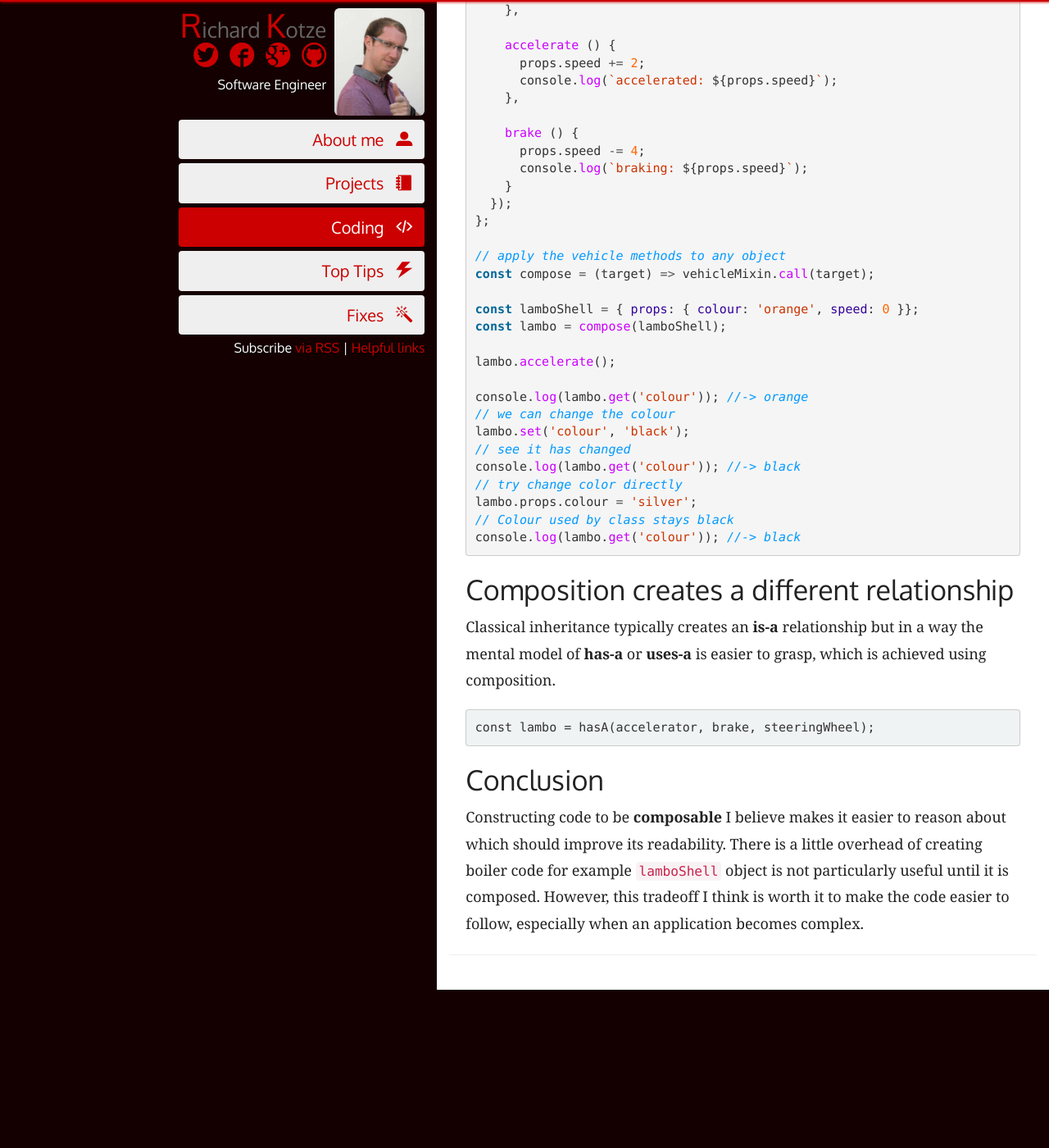
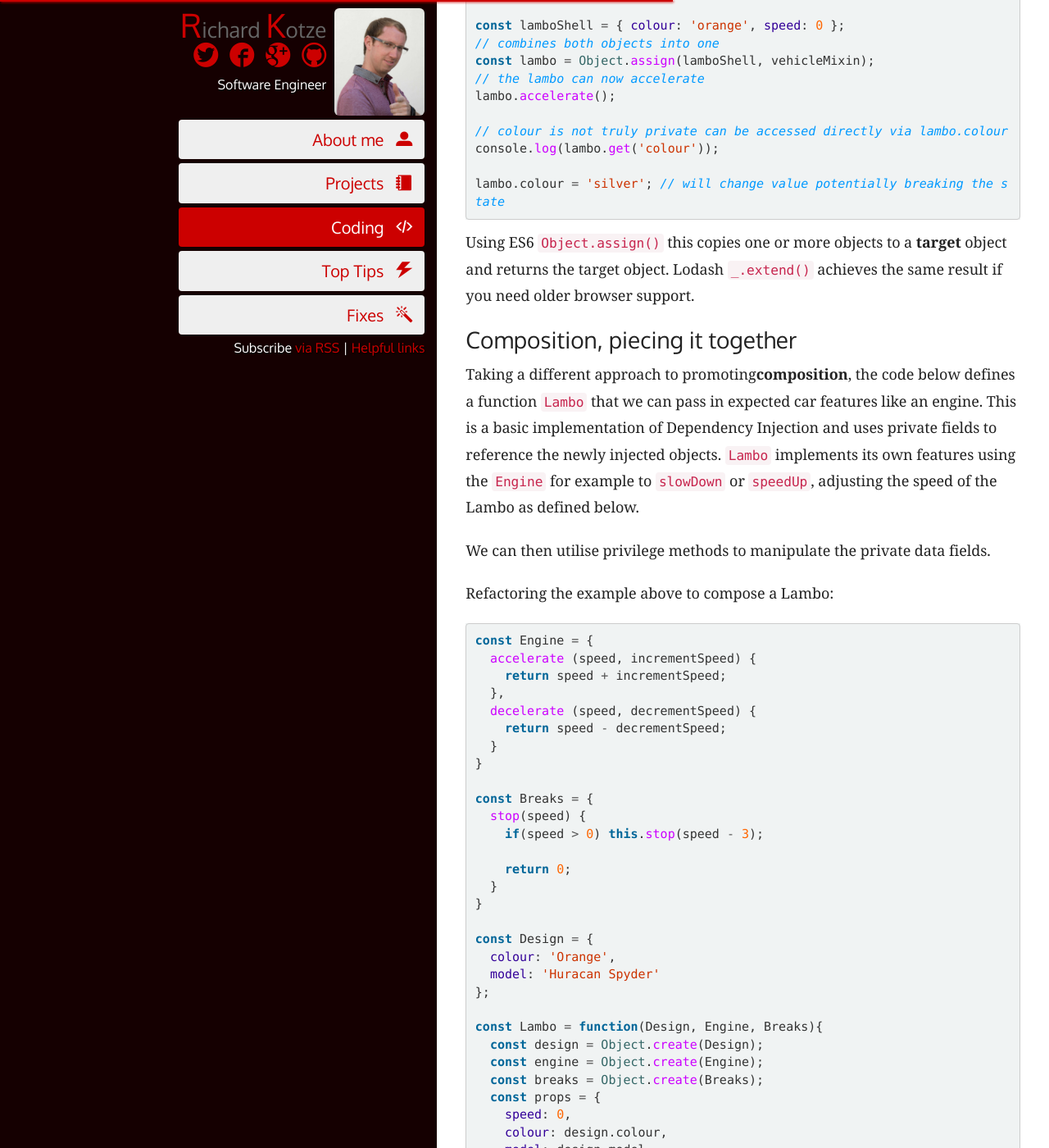
Before and after one commit to rkotze/rkotze.github.io, a Jekyll site: the page built from _posts/2018-03-20-composition-in-javascript.md, in a window 1280 px wide and 1400 px high, scrolled down 2166 px. Shown: the whole window at 82% size. Built offline with Jekyll 4.4.1, drawn with Linux system fonts in a browser that asks for light colours; comment, search, counter and statistics services are not loaded; before the commit the page ends 3373 px from its top, so only the background shows below that; some of the changed text lies outside the part shown.

Commit message:
Rework composition in js post.

````diff
--- a/_posts/2018-03-20-composition-in-javascript.md
+++ b/_posts/2018-03-20-composition-in-javascript.md
@@ -10,21 +10,30 @@
 excerpt_separator: <!--more-->
 ---
 
-Let's look at using **composition** over **classical inheritance** in JavaScript.
+Let's look at using **composition** instead **classical inheritance** in JavaScript.
 
-JavaScript is an expressive language and is one reason I enjoy using it. An interesting feature is the ability to create and inherit from objects without classes and class inheritance. Using compositional tactics we can piece together multiple objects to form new ones.
+JavaScript is an expressive language and is one reason I enjoy using it. An interesting feature is the ability to **compose** objects from simple objects _without inheritance_.
 
 <!--more-->
 
 ![Lamborghini Huracan with text "composition over classical inheritance"](/images/lamborghini-huracan.jpg)
 
-## Let's begin with Mixins
+We will use cars to describe and provide examples of composition over inheritance.
+## What is the difference between inheritance and composition
 
-One of the ways is _mixins_. This is essentially coping properties and methods from one object to another. It can be achieved by using ES6 `Object.assign()` which copies one or more objects and returns a new object. Lodash `_.extend()` achieves the same result if you need older browser support.
+Inheritance typically creates a**is-a** relationship and composition creates a **has-a** relationship. Composition allows us to naturally build complex objects from simple components making it easier to reason about. Rather than trying to identify commonality between classes and building a complex relational structure.
+
+**Inheritance** is when a class is based on another using the same implementation. A Lamborghini (_subclass_) would gaining methods and properties from a vehicle (_superclass_) like `brake` and `accelerate`. The Lambo will include its own properties like `colour`. This creates a relationship of a Lamborghini **is a** vehicle.
+
+**Composition** is about taking simple objects and combining them to build more complex ones. To build a Lamborghini you might define a function for constructing essential features like `engine`, `design` and `brakes`. This creates a relationship of a Lamborghini **has a** engine, brakes and design.
+
+### Mixins is a way of achieving inheritance
+
+Example of inheritance is _mixins_ because `lamboShell` object derives its methods from the `vehicleMixin`. This is essentially coping properties and methods from one object to another but the context (`this`) will be `lamboShell`, which would lead to mutations of the original `lamboShell`. Ignoring this for the moment we have achieved inheritance and create a relationship of `lambo` _is a_ `vehicleMixin`
 
 Below is an example of creating a mixin:
 
-{% highlight javascript %}
+```javascript
 const vehicleMixin = {
   set (name, value) {
     this[name] = value;
@@ -33,6 +42,8 @@
   get (name) {
     return this[name];
   },
+
+  speed: 0,
 
   accelerate () {
     this.speed += 2;
@@ -55,19 +66,52 @@
 console.log(lambo.get('colour'));
 
 lambo.colour = 'silver'; // will change value potentially breaking the state
+```
 
-{% endhighlight %}
+Using ES6 `Object.assign()` this copies one or more objects to a **target** object and returns the target object. Lodash `_.extend()` achieves the same result if you need older browser support.
 
-## Functional inheritance
+### Composition, piecing it together
 
-The next tactic is to use _functional inheritance_ similar to _mixins_ but you can use closures to enforce private data. We can then utilise privilege methods to manipulate the private data fields. Refactoring the example above to use functional inheritance:
+Taking a different approach to promoting**composition**, the code below defines a function `Lambo` that we can pass in expected car features like an engine. This is a basic implementation of Dependency Injection and uses private fields to reference the newly injected objects. `Lambo` implements its own features using the `Engine` for example to `slowDown` or `speedUp`, adjusting the speed of the Lambo as defined below.
 
-{% highlight javascript %}
-const vehicleMixin = function() {
-  // this makes the props private and can't be changed without using privilege methods
-  const props = Object.assign({}, this.props);
+We can then utilise privilege methods to manipulate the private data fields.
 
-  return Object.assign(this, {
+Refactoring the example above to compose a Lambo:
+
+```javascript
+const Engine = {
+  accelerate (speed, incrementSpeed) {
+    return speed + incrementSpeed;
+  },
+  decelerate (speed, decrementSpeed) {
+    return speed - decrementSpeed;
+  }
+}
+
+const Breaks = {
+  stop(speed) {
+    if(speed > 0) this.stop(speed - 3);
+
+    return 0;
+  }
+}
+
+const Design = {
+  colour: 'Orange',
+  model: 'Huracan Spyder'
+};
+
+const Lambo = function(Design, Engine, Breaks){
+  const design = Object.create(Design);
+  const engine = Object.create(Engine);
+  const breaks = Object.create(Breaks);
+  const props = {
+    speed: 0,
+    colour: design.colour,
+    model: design.model
+  };
+
+  return {
     set (name, value) {
       props[name] = value;
     },
@@ -76,45 +120,37 @@
       return props[name];
     },
 
-    accelerate () {
-      props.speed += 2;
-      console.log(`accelerated: ${props.speed}`);
+    log (name) {
+      console.log(`${name}: ${props[name]}`)
     },
 
-    brake () {
-      props.speed -= 4;
-      console.log(`braking: ${props.speed}`);
+    slowDown() {
+      props.speed = engine.decelerate(props.speed, 3);
+    },
+
+    speedUp() {
+      props.speed = engine.accelerate(props.speed, 3);
+    },
+
+    stop(){
+      props.speed = breaks.stop(props.speed);
     }
-  });
+  }
 };
 
-// apply the vehicle methods to any object
-const compose = (target) => vehicleMixin.call(target);
+const lambo = Lambo(Design, Engine, Breaks);
+lambo.speedUp();
+lambo.log('speed'); //-> 3
+lambo.slowDown();
+lambo.log('speed'); //-> 0
 
-const lamboShell = { props: { colour: 'orange', speed: 0 }};
-const lambo = compose(lamboShell);
-
-lambo.accelerate();
-
-console.log(lambo.get('colour')); //-> orange
+lambo.log('colour'); //-> orange
 // we can change the colour
 lambo.set('colour', 'black');
 // see it has changed
-console.log(lambo.get('colour')); //-> black
-// try change color directly
-lambo.props.colour = 'silver';
-// Colour used by class stays black
-console.log(lambo.get('colour')); //-> black
-{% endhighlight %}
-
-## Composition creates a different relationship
-
-Classical inheritance typically creates an **is-a** relationship but in a way the mental model of **has-a** or **uses-a** is easier to grasp, which is achieved using composition.
-
-```
-const lambo = hasA(accelerator, brake, steeringWheel);
+lambo.log('colour'); //-> black
 ```
 
 ## Conclusion
 
-Constructing code to be **composable** I believe makes it easier to reason about which should improve its readability. There is a little overhead of creating boiler code for example `lamboShell` object is not particularly useful until it is composed. However, this tradeoff I think is worth it to make the code easier to follow, especially when an application becomes complex.
+Constructing code to be **composable** I believe makes it easier to reason about which should improve its readability. There is some overhead of reimplementing methods for example `Lambo.slowDown` is essentially an alias of `engine.decelerate`, which would not need to be done using inheritance. However, this tradeoff I think is worth it to make the code easier to follow, especially when an application becomes complex.
````
